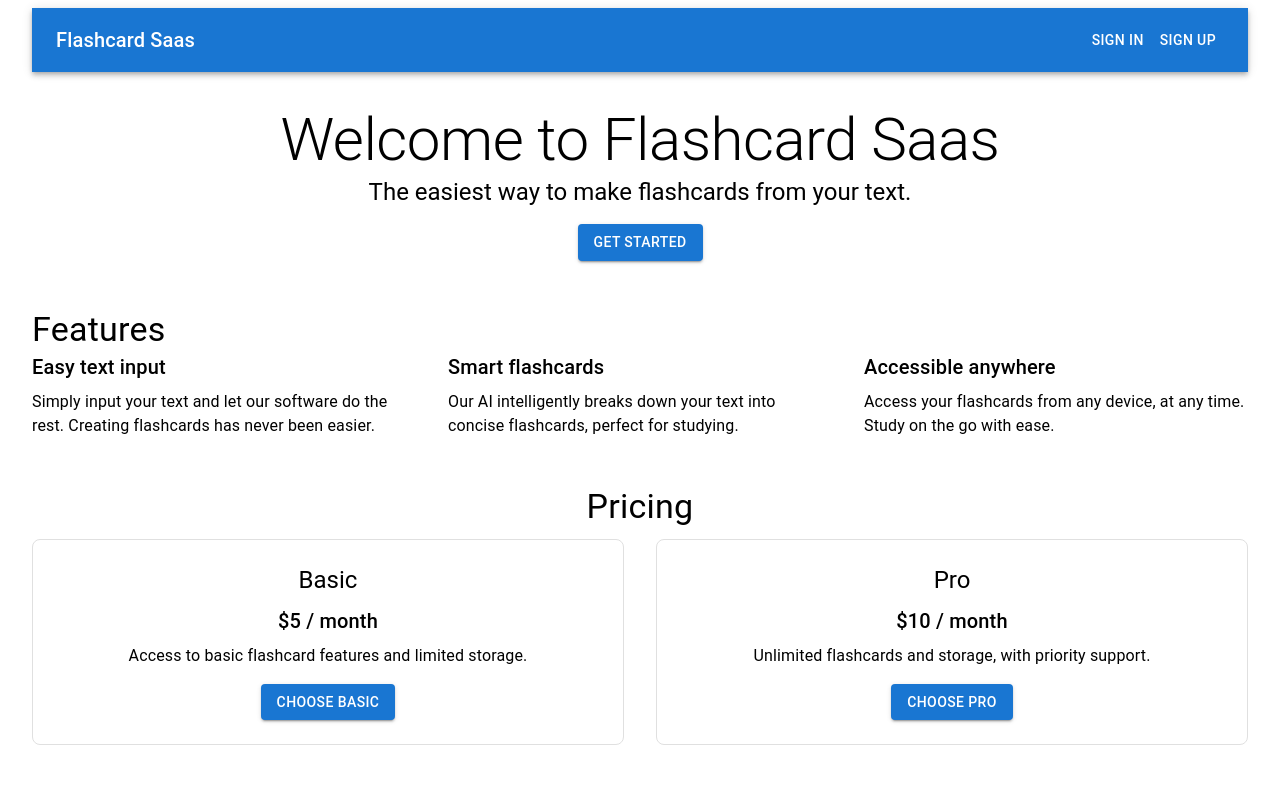
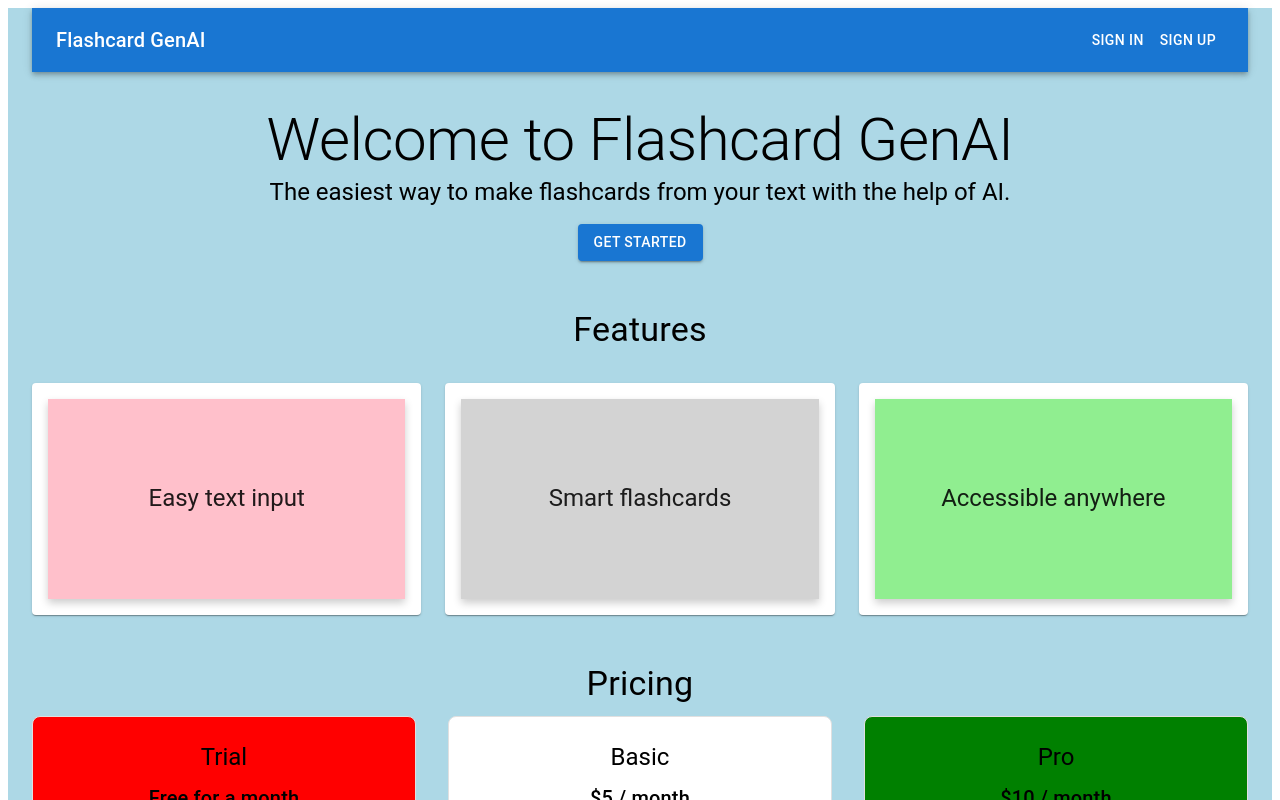
Before and after one commit to rfks/flashcard-saas, a Next.js app: page / in a window 1280 px wide. Shown: the top 800 px of the page. Built offline with nearby package versions, Linux system fonts and the light colour scheme; no server answers.

Commit message:
redesigned main page

```diff
--- a/app/api/checkout_session/route.js
+++ b/app/api/checkout_session/route.js
@@ -29,7 +29,7 @@ export async function POST(req) {
                 product_data: {
                     name: 'Pro Subscription'
                 },
-                unit_amount: formatAmountForStripe(10),
+                unit_amount: formatAmountForStripe(`${req.headers.get('amount')}`),
                 recurring: {
                     interval: 'month',
                     interval_count: 1,
--- a/app/flashcard/page.js
+++ b/app/flashcard/page.js
@@ -26,6 +26,7 @@ export default function Flashcard(){
                 flashcards.push({id:doc.id, ...doc.data()})
             })
             setFlashcards(flashcards)
+            console.log(typeof flashcards)
         }
         getFlashcard()
     },[user,search])
--- a/app/page.js
+++ b/app/page.js
@@ -3,15 +3,53 @@
 import Image from "next/image";
 import getStripe from '@/utils/get-stripe'
 import { SignedIn,SignedOut, UserButton } from "@clerk/nextjs"
-import { AppBar, Toolbar, Typography, Container, Button, Box, Grid } from "@mui/material";
+import { Link, AppBar, Toolbar, Typography, Container, Button, Box, Grid, CardContent, Card, CardActionArea } from "@mui/material";
 import Head from "next/head"
+import { useState, useRef } from "react";
 
 export default function Home() {
-  const handleSubmit = async () => {
+
+    const str=`
+      [
+        {
+          "id": 1,
+          "color": "pink",
+          "front": "Easy text input",
+          "back": "Simply input your text and let our software do the rest. Creating flashcards has never been easier."
+        },
+        {
+          "id": 2,
+          "color": "lightgrey",
+          "front": "Smart flashcards",
+          "back": "Our AI intelligently breaks down your text into concise flashcards, perfect for studying."
+        },
+        {
+          "id": 3,
+          "color": "lightgreen",
+          "front": "Accessible anywhere",
+          "back": "Access your flashcards from any device, at any time. Study on the go with ease."
+        }
+      ]
+      `
+
+  const [flashcards,setFlashcards] = useState(JSON.parse(str))
+  const [flipped,setFlipped] = useState([])
+
+  const handleCardClick = (id) => {
+    setFlipped((prev) => ({
+        ...prev,
+        [id]: !prev[id]
+    }))
+}
+
+
+
+  const handleSubmit = async (amount) => {
     const checkoutSession = await fetch('/api/checkout_session',{
       method: "POST",
       headers: {
         origin: 'http://localhost:3000',
+        amount: amount,
       },
     })
 
@@ -31,15 +69,22 @@ export default function Home() {
       console.warn(error.message)
     }
   }
+
+  const pricingRef=useRef()
+  const executeScroll = () => {
+      pricingRef.current?.scrollIntoView({ behavior: "smooth" })
+  }
+
+
   return (
-      <Container maxWidth="100vw">
+      <Container maxWidth="100vw" style={{background:"lightblue"}}>
         <Head>
-          <title>Flashcard Saas</title>
+          <title>Flashcard GenAI</title>
           <meta name="description" content="Create flashcards from your text." />
         </Head>
         <AppBar position="static">
           <Toolbar>
-            <Typography variant="h6" style={{flexGrow: 1}}>Flashcard Saas</Typography>
+            <Typography variant="h6" style={{flexGrow: 1}}>Flashcard GenAI</Typography>
             <SignedOut>
               <Button color="inherit" href="/sign-in">Sign In</Button>
               <Button color="inherit" href="/sign-up">Sign Up</Button>
@@ -51,27 +96,84 @@ export default function Home() {
         </AppBar>
         <Box sx={{textAlign:"center", my:4}}>
           <Typography variant="h2">
-            Welcome to Flashcard Saas
+            Welcome to Flashcard GenAI
           </Typography>
           <Typography variant="h5">
-            The easiest way to make flashcards from your text.
+            The easiest way to make flashcards from your text with the help of AI.
           </Typography>
-          <Button variant="contained" color="primary" sx={{mt:2}}>
+          <Button variant="contained" color="primary" sx={{mt:2}} onClick={executeScroll}>
             Get Started
           </Button>
         </Box>
         <Box sx={{my:6}}>
-          <Typography variant="h4">
+          <Typography variant="h4" textAlign={'center'}>
             Features
           </Typography>
-          <Grid container spacing={4}>
-          <Grid item xs={12} md={4}>
+
+          <Grid container spacing={3} sx={{mt:1}}>
+            {flashcards.map((flashcard, index) => (
+                        <Grid item xs={12} sm={6} md={4} key={index}>
+                            <Card>
+                                <CardActionArea
+                                    onClick={() => handleCardClick(index)}
+                                >
+                                    <CardContent>
+                                        <Box
+                                            sx={{backgroundColor:flashcard.color,
+                                                perspective: '1000px',
+                                                '& > div':{
+                                                    transition: 'transform 0.6s',
+                                                    transformStyle: 'preserve-3d',
+                                                    position: 'relative',
+                                                    width: '100%',
+                                                    height: '200px',
+                                                    boxShadow: '0 4px 8px 0 rgba(0,0,0,0.2)',
+                                                    transform: flipped[index]?'rotateY(180deg)':'rotateY(0deg)',
+                                                },
+                                                '& > div > div':{
+                                                    position: 'absolute',
+                                                    width: '100%',
+                                                    height: '100%',
+                                                    backfaceVisibility: 'hidden',
+                                                    display: 'flex',
+                                                    justifyContent: 'center',
+                                                    alignItems: 'center',
+                                                    padding: 2,
+                                                    boxSizing: 'border-box',
+                                                },
+                                                '& > div > div:nth-of-type(2)':{
+                                                    transform: 'rotateY(180deg)',
+                                                }
+                                            }}
+                                        >
+                                            <div>
+                                                <div>
+                                                    <Typography variant='h5' component='div'>
+                                                        {flashcard.front}
+                                                    </Typography>
+                                                </div>
+                                                <div>
+                                                    <Typography variant='h5' component='div'>
+                                                        {flashcard.back}
+                                                    </Typography>
+                                                </div>
+                                            </div>
+                                        </Box>
+                                    </CardContent>
+                                </CardActionArea>
+                            </Card>
+                        </Grid>
+                    ))}
+            </Grid>
+
+          {/* <Grid container spacing={4}>
+            <Grid item xs={12} md={4}>
               <Typography variant="h6" gutterBottom>
                 Easy text input
               </Typography>
               <Typography>Simply input your text and let our software do the rest. Creating flashcards has never been easier.</Typography>
-            </Grid>            <
-              Grid item xs={12} md={4}>
+            </Grid>
+            <Grid item xs={12} md={4}>
               <Typography variant="h6" gutterBottom>
                 Smart flashcards
               </Typography>
@@ -83,47 +185,67 @@ export default function Home() {
               </Typography>
               <Typography>Access your flashcards from any device, at any time. Study on the go with ease.</Typography>
             </Grid>
-          </Grid>
+          </Grid> */}
         </Box>
         <Box sx={{my:6, textAlign:'center'}}>
-          <Typography variant="h4" gutterBottom>
+          <Typography variant="h4" gutterBottom ref={pricingRef}>
             Pricing
           </Typography>
           <Grid container spacing={4}>
-          <Grid item xs={12} md={6}>
+          <Grid item xs={12} md={4}>
             <Box
               sx={{
                 p:3,
                 border: '1px solid',
                 borderColor: 'grey.300',
                 borderRadius: 2,
+                backgroundColor: 'red'
               }}>
-              <Typography variant="h5" gutterBottom>Basic</Typography>
-              <Typography variant="h6" gutterBottom>$5 / month</Typography>
-              <Typography>Access to basic flashcard features and limited storage.</Typography>
-              <Button variant="contained" color="primary" sx={{mt:2}}>
-                Choose Basic
+              <Typography variant="h5" gutterBottom>Trial</Typography>
+              <Typography variant="h6" gutterBottom>Free for a month</Typography>
+              <Typography>Try it out before purchasing. All features included for 30 days.</Typography>
+              <Button variant="contained" color="primary" sx={{mt:2}} onClick={()=>handleSubmit(0)}>
+                Choose Trial
               </Button>
               </Box>
             </Grid>
-            <Grid item xs={12} md={6}>
+          <Grid item xs={12} md={4}>
             <Box
               sx={{
                 p:3,
                 border: '1px solid',
                 borderColor: 'grey.300',
                 borderRadius: 2,
+                backgroundColor: 'white'
+              }}>
+              <Typography variant="h5" gutterBottom>Basic</Typography>
+              <Typography variant="h6" gutterBottom>$5 / month</Typography>
+              <Typography>Access to basic flashcard features and limited storage.</Typography>
+              <Button variant="contained" color="primary" sx={{mt:2}} onClick={()=>handleSubmit(5)}>
+                Choose Basic
+              </Button>
+              </Box>
+            </Grid>
+            <Grid item xs={12} md={4}>
+            <Box
+              sx={{
+                p:3,
+                border: '1px solid',
+                borderColor: 'grey.300',
+                borderRadius: 2,
+                backgroundColor: 'green'
               }}>
               <Typography variant="h5" gutterBottom>Pro</Typography>
               <Typography variant="h6" gutterBottom>$10 / month</Typography>
               <Typography>Unlimited flashcards and storage, with priority support.</Typography>
-              <Button variant="contained" color="primary" sx={{mt:2}} onClick={handleSubmit}>
+              <Button variant="contained" color="primary" sx={{mt:2}} onClick={()=>handleSubmit(10)}>
                 Choose Pro
               </Button>
               </Box>
             </Grid>
           </Grid>
         </Box>
+        <Typography variant="h5" textAlign="center">Designers wanted!&#128513; Apply <Link href="https://robertkiss.online/#contact" target="_blank">HERE</Link>.</Typography>
       </Container>
     )
 }
```
